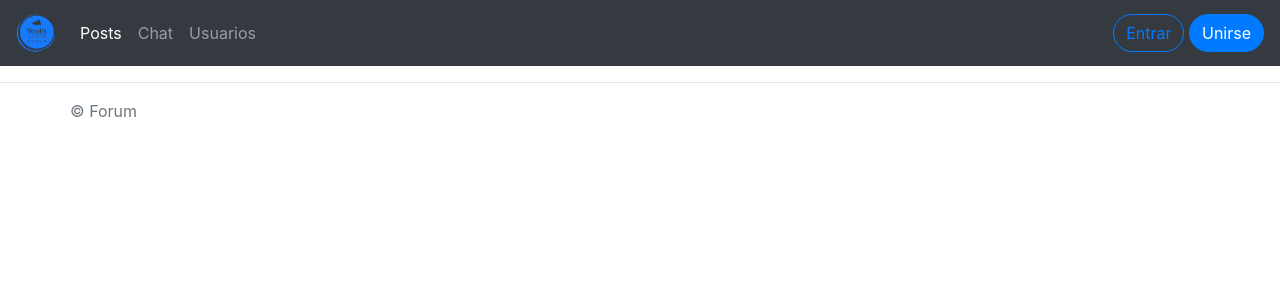
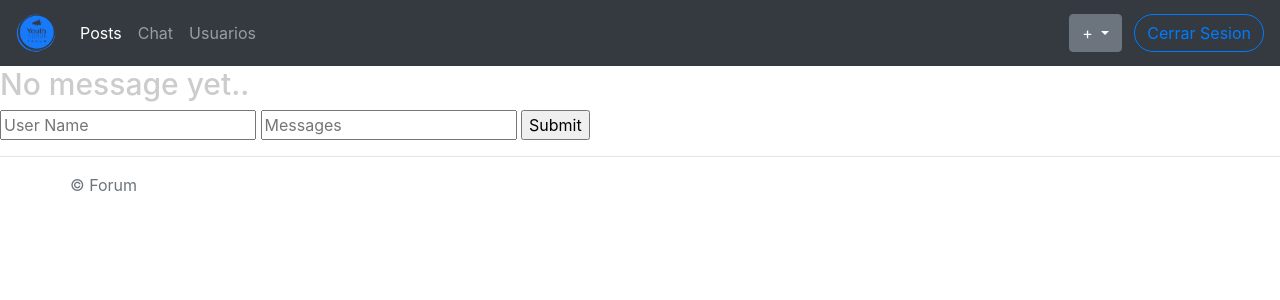
Before and after one commit to arturoromerou/forum_flask, a Flask app: page /chatroom in a window 1280 px wide. Shown: the top 300 px of the page. Run offline with Flask 2, Linux system fonts and the light colour scheme; some libraries are stand-ins or nearby versions.

Commit message:
se mejora el app

```diff
--- a/app/templates/base/base_user.html
+++ b/app/templates/base/base_user.html
@@ -106,12 +106,6 @@
 
     <!-- script Socket Io -->
     <script src="//cdnjs.cloudflare.com/ajax/libs/socket.io/2.2.0/socket.io.js" integrity="sha256-yr4fRk/GU1ehYJPAs8P4JlTgu0Hdsp4ZKrx8bDEDC3I=" crossorigin="anonymous"></script>
-    <script type="text/javascript" charset="utf-8">
-        var socket = io();
-        socket.on('connect', function() {
-            socket.emit('my event', {data: 'I\'m connected!'});
-        });
-    </script>
 
 </body>
 </html>
--- a/app/templates/chat.html
+++ b/app/templates/chat.html
@@ -1,7 +1,44 @@
-{% extends 'base/base.html' %}
+{% extends 'base/base_user.html' %}
 
 {% block title %} Index {% endblock %}
 
 {% block content %}
 
+    <h3 style='color: #ccc;font-size: 30px;'>No message yet..</h3>
+    <div class="message_holder"></div>
+
+    <form action="" method="POST">
+        <input type="text" class="username" placeholder="User Name"/>
+        <input type="text" class="message" placeholder="Messages"/>
+        <input type="submit"/>
+    </form>
+
+    <script type="text/javascript">
+        var socket = io.connect('http://' + document.domain + ':' + location.port);
+
+        socket.on( 'connect', function() {
+            socket.emit( 'my event', {
+                data: 'User Connected'
+            } )
+            var form = $( 'form' ).on( 'submit', function( e ) {
+                e.preventDefault()
+                let user_name = $( 'input.username' ).val()
+                let user_input = $( 'input.message' ).val()
+                socket.emit( 'my event', {
+                    user_name : user_name,
+                    message : user_input
+                } )
+                $( 'input.message' ).val( '' ).focus()
+            } )
+        } )
+        socket.on( 'my response', function( msg ) {
+            console.log( msg )
+            if( typeof msg.user_name !== 'undefined' ) {
+                $( 'h3' ).remove()
+                $( 'div.message_holder' ).append( '<div><b style="color: #000">'+msg.user_name+'</b> '+msg.message+'</div>' )
+            }
+        })
+    </script>
+
+
 {% endblock %}
```
